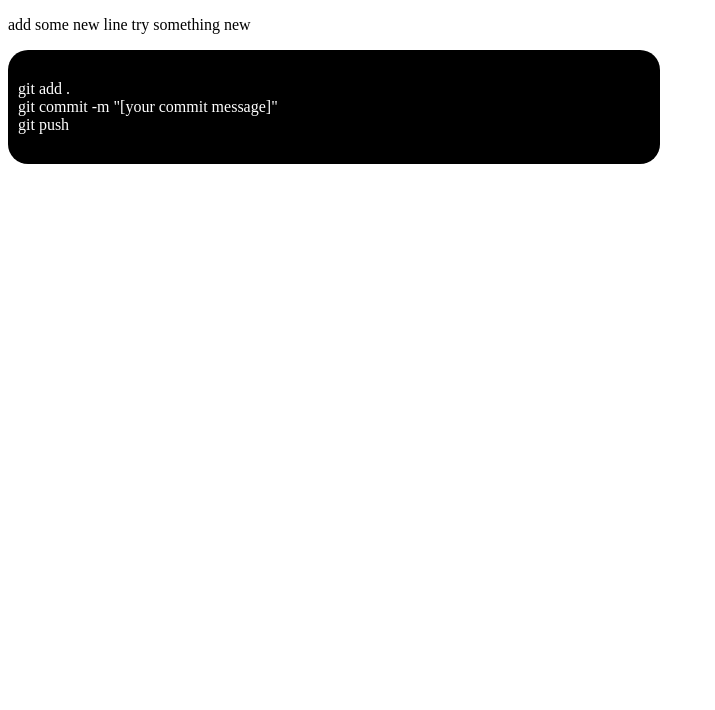
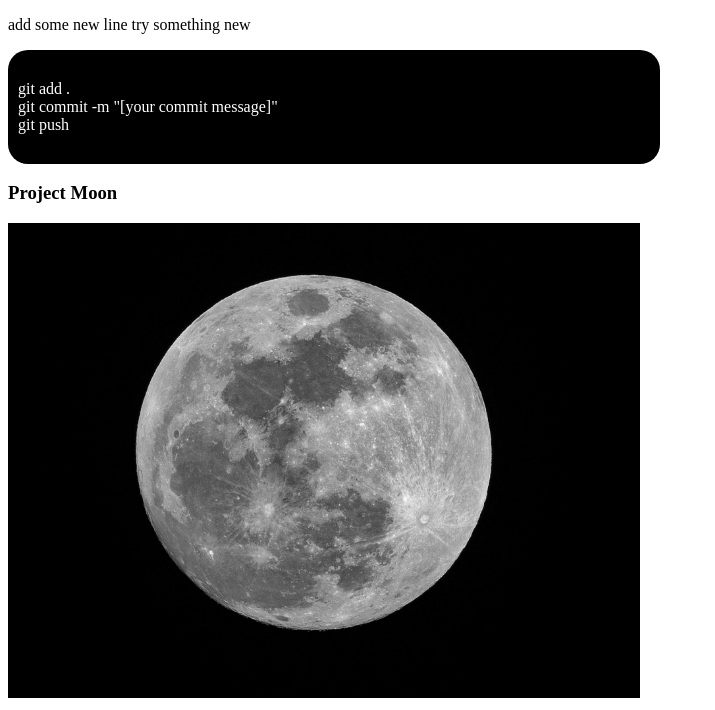
Before and after one commit to mmsabit/My-gitub-test, a plain HTML site: page index.html in a window 1280 px wide. Shown: the part 105-815 px from the top of the page, without its empty margins (0-715 px from the left). Drawn offline with Linux system fonts and the light colour scheme.

Commit message:
Moon Picture added

```diff
--- a/index.html
+++ b/index.html
@@ -17,6 +17,9 @@
             margin: 0;
             padding: 0;
         }
+        .moon-pic{
+            width: 50%;
+        }
     </style>
 </head>
 
@@ -29,6 +32,8 @@
         <p>git commit -m "[your commit message]"</p>
         <p>git push</p>
     </div>
+    <h3>Project Moon</h3>
+    <img src="media/mike-petrucci-uIf6H1or1nE-unsplash.jpg" alt="Moon Picture" class="moon-pic">
 
 </body>
 
```
Also changed, not shown: media/mike-petrucci-uIf6H1or1nE-unsplash.jpg (added).
